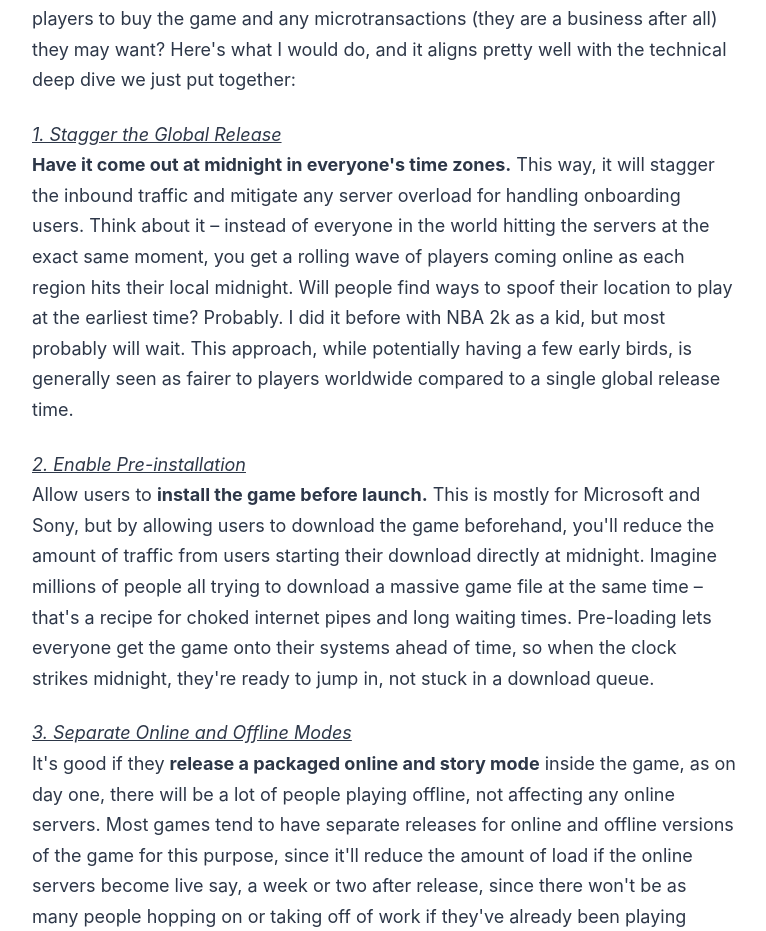
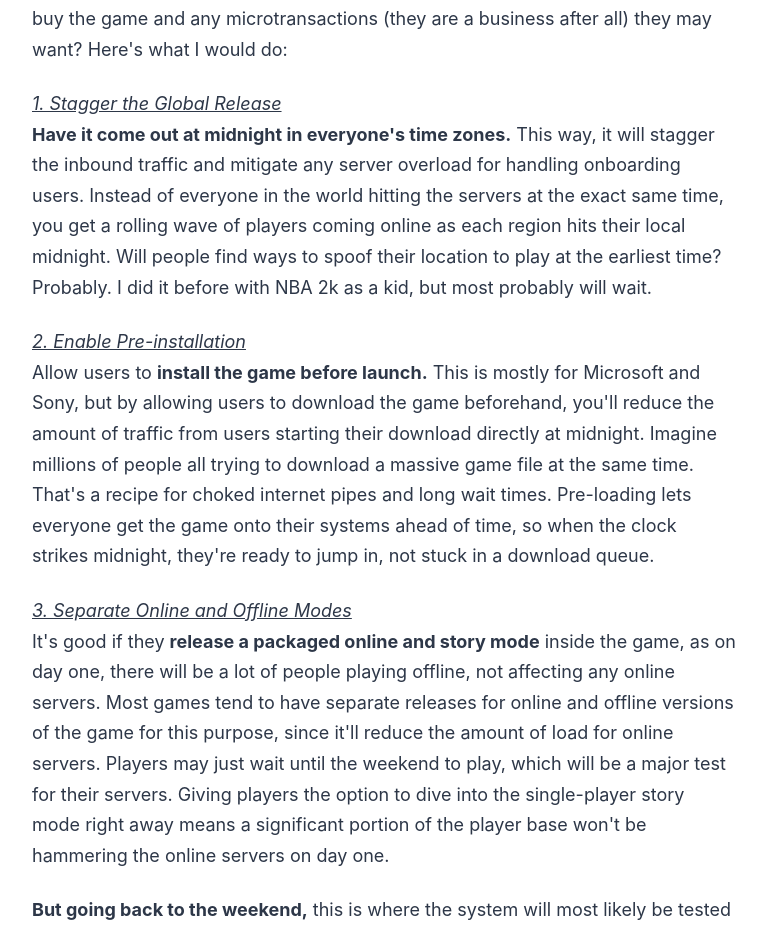
Before and after one commit to FrankGuglielmo/personal-website-v2, a React (Create React App) app: page /blog/3 in a window 1280 px wide. Shown: the part 1350-2281 px from the top of the page, without its empty margins (256-1022 px from the left). Built offline with nearby package versions, Linux system fonts and the light colour scheme.

Commit message:
updated blog content

```diff
--- a/src/data/blogData.js
+++ b/src/data/blogData.js
@@ -17,16 +17,16 @@ export const BlogData = [
       <p>While the release of GTA 6 will be monumental for many gamers like myself, the software engineer in me can't help but think of how things may go wrong on day one. Could GTA 6 have a Netflix-level disaster where nobody will be able to enjoy the first experience? It's not uncommon, but given all that transpired in the software world recently, I hope the folks at Rockstar are taking the necessary precautions to not join the list of companies we meme about today.</p>
 
       <h2>Strategic Launch Approaches</h2>
-      <p><b>So how do they pull this off?</b> How will they know how many servers they'll need? How do they make sure Microsoft and Sony have everything they need to allow players to buy the game and any microtransactions (they are a business after all) they may want? Here's what I would do, and it aligns pretty well with the technical deep dive we just put together:</p>
+      <p><b>So how do they pull this off?</b> How many servers are they going to need? How do they make sure Microsoft and Sony have everything they need to allow players to buy the game and any microtransactions (they are a business after all) they may want? Here's what I would do:</p>
 
       <h3><i><u>1. Stagger the Global Release</u></i></h3>
-      <p><b>Have it come out at midnight in everyone's time zones.</b> This way, it will stagger the inbound traffic and mitigate any server overload for handling onboarding users. Think about it – instead of everyone in the world hitting the servers at the exact same moment, you get a rolling wave of players coming online as each region hits their local midnight. Will people find ways to spoof their location to play at the earliest time? Probably. I did it before with NBA 2k as a kid, but most probably will wait. This approach, while potentially having a few early birds, is generally seen as fairer to players worldwide compared to a single global release time.</p>
+      <p><b>Have it come out at midnight in everyone's time zones.</b> This way, it will stagger the inbound traffic and mitigate any server overload for handling onboarding users. Instead of everyone in the world hitting the servers at the exact same time, you get a rolling wave of players coming online as each region hits their local midnight. Will people find ways to spoof their location to play at the earliest time? Probably. I did it before with NBA 2k as a kid, but most probably will wait.</p>
 
       <h3><u><i>2. Enable Pre-installation</u></i></h3>
-      <p>Allow users to <b>install the game before launch.</b> This is mostly for Microsoft and Sony, but by allowing users to download the game beforehand, you'll reduce the amount of traffic from users starting their download directly at midnight. Imagine millions of people all trying to download a massive game file at the same time – that's a recipe for choked internet pipes and long waiting times. Pre-loading lets everyone get the game onto their systems ahead of time, so when the clock strikes midnight, they're ready to jump in, not stuck in a download queue.</p>
+      <p>Allow users to <b>install the game before launch.</b> This is mostly for Microsoft and Sony, but by allowing users to download the game beforehand, you'll reduce the amount of traffic from users starting their download directly at midnight. Imagine millions of people all trying to download a massive game file at the same time. That's a recipe for choked internet pipes and long wait times. Pre-loading lets everyone get the game onto their systems ahead of time, so when the clock strikes midnight, they're ready to jump in, not stuck in a download queue.</p>
 
       <h3><u><i>3. Separate Online and Offline Modes</u></i></h3>
-      <p>It's good if they <b>release a packaged online and story mode</b> inside the game, as on day one, there will be a lot of people playing offline, not affecting any online servers. Most games tend to have separate releases for online and offline versions of the game for this purpose, since it'll reduce the amount of load if the online servers become live say, a week or two after release, since there won't be as many people hopping on or taking off of work if they've already been playing offline for the weeks prior. They may just wait until the weekend to play, which will be a major test for their servers. Giving players the option to dive into the single-player story mode right away means a significant portion of the player base won't be hammering the online servers on day one.</p>
+      <p>It's good if they <b>release a packaged online and story mode</b> inside the game, as on day one, there will be a lot of people playing offline, not affecting any online servers. Most games tend to have separate releases for online and offline versions of the game for this purpose, since it'll reduce the amount of load for online servers. Players may just wait until the weekend to play, which will be a major test for their servers. Giving players the option to dive into the single-player story mode right away means a significant portion of the player base won't be hammering the online servers on day one.</p>
 
       <p><b>But going back to the weekend,</b> this is where the system will most likely be tested most. In order to have a seamless online experience, it's important to consider these technical details:</p>
 
```
